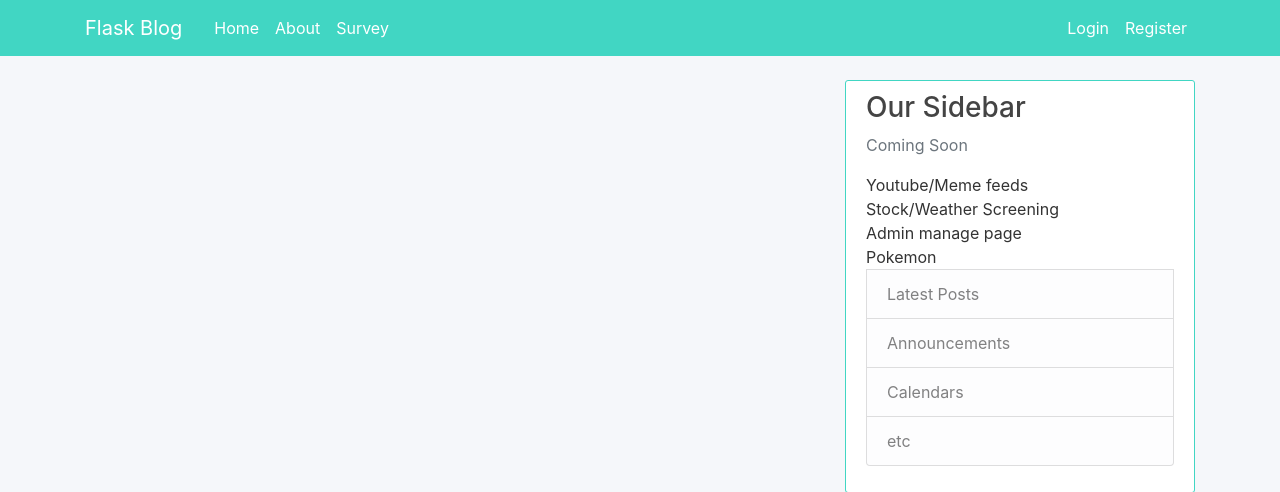
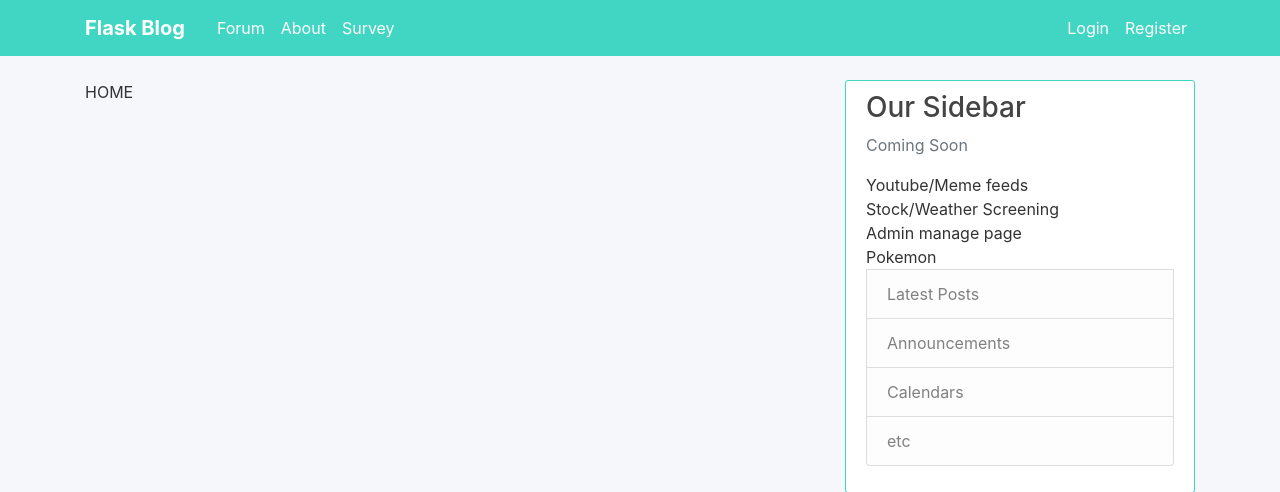
Before and after one commit to wwkb123/Flask_Forum, a Flask app: page / in a window 1280 px wide. Shown: the top 492 px of the page. Run offline with Flask 2, Linux system fonts and the light colour scheme; data that the repository does not hold is empty; some libraries are stand-ins or nearby versions.

Commit message:
move posts to Forum page

```diff
--- a/flaskblog/main/routes.py
+++ b/flaskblog/main/routes.py
@@ -8,10 +8,7 @@ main = Blueprint('main', __name__)
 @main.route('/')
 @main.route('/home')
 def home():
-	# posts = Post.query.all()
-	page = request.args.get('page', 1, type=int)  # passing from URL
-	posts = Post.query.order_by(Post.date_posted.desc()).paginate(page=page, per_page=5)
-	return render_template('home.html', posts=posts)
+	return render_template('home.html', title='About')
 
 @main.route('/about')
 def about():
@@ -23,3 +20,11 @@ def about():
 def survey():
 	form = SurveyForm()
 	return render_template('survey.html', title='Survey', form=form, isSurvey=True)
+
+
+@main.route('/forum')
+def forum():
+	# posts = Post.query.all()
+	page = request.args.get('page', 1, type=int)  # passing from URL
+	posts = Post.query.order_by(Post.date_posted.desc()).paginate(page=page, per_page=5)
+	return render_template('forum.html', posts=posts)
--- a/flaskblog/templates/layout.html
+++ b/flaskblog/templates/layout.html
@@ -20,13 +20,13 @@
     <header class="site-header">
       <nav class="navbar navbar-expand-md navbar-dark bg-steel fixed-top">
         <div class="container">
-          <a class="navbar-brand mr-4" href="/">Flask Blog</a>
+          <a class="navbar-brand mr-4 font-weight-bold" href="/">Flask Blog</a>
           <button class="navbar-toggler" type="button" data-toggle="collapse" data-target="#navbarToggle" aria-controls="navbarToggle" aria-expanded="false" aria-label="Toggle navigation">
             <span class="navbar-toggler-icon"></span>
           </button>
           <div class="collapse navbar-collapse" id="navbarToggle">
             <div class="navbar-nav mr-auto">
-              <a class="nav-item nav-link" href="{{ url_for('main.home') }}">Home</a>
+              <a class="nav-item nav-link" href="{{ url_for('main.forum') }}">Forum</a>
               <a class="nav-item nav-link" href="{{ url_for('main.about') }}">About</a>
               <a class="nav-item nav-link" href="{{ url_for('main.survey') }}">Survey</a>
             </div>
```
Also changed, not shown: flaskblog/templates/forum.html (added, +28 -0 lines), flaskblog/templates/home.html (+1 -25 lines).
